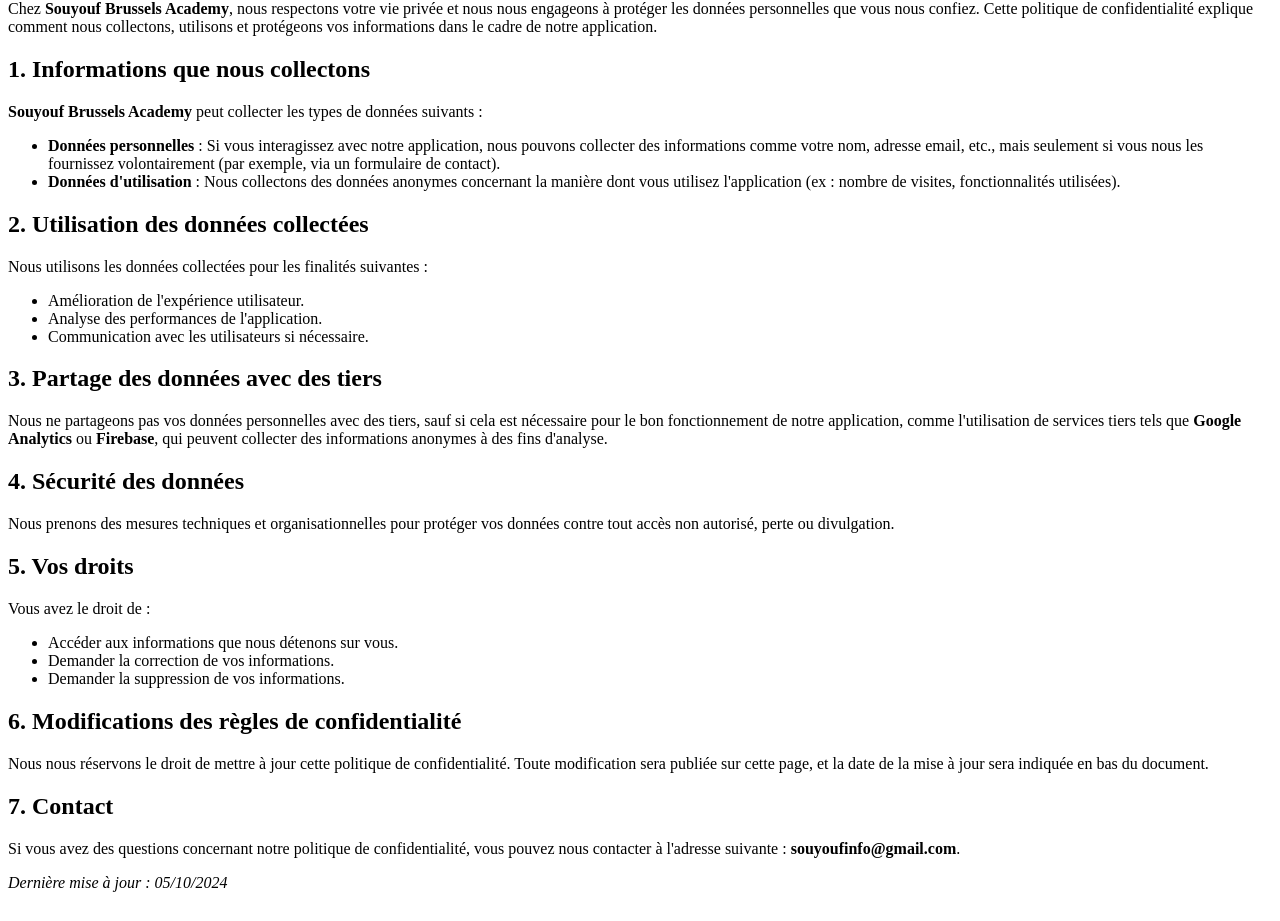
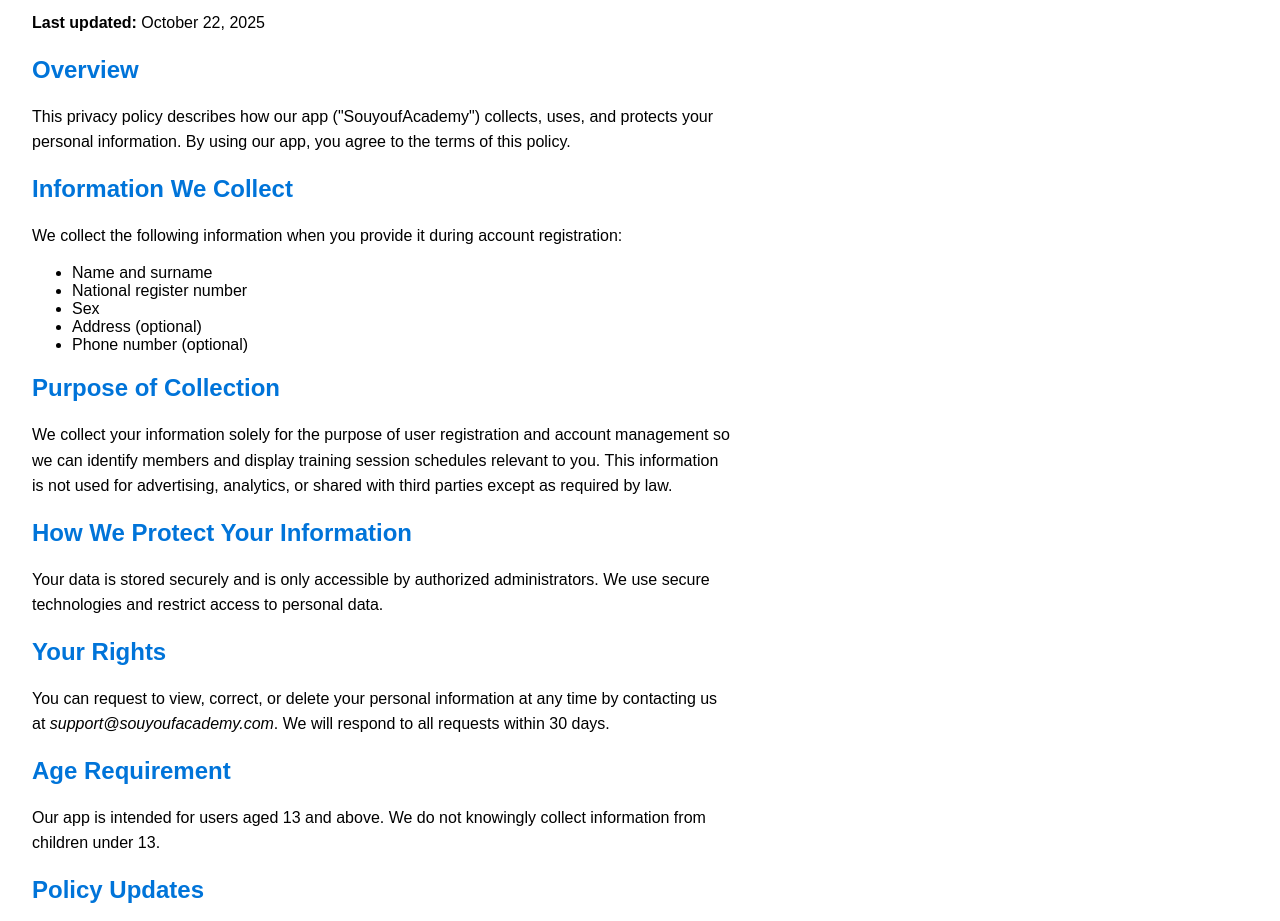
Before and after one commit to gil-depuyt/Privacy_Policy_Souyouf_Academy, a plain HTML site: page index.html in a window 1280 px wide. Shown: the part 80-1001 px from the top of the page. Drawn offline with Linux system fonts and the light colour scheme.

Commit message:
updated commit

```diff
--- a/index.html
+++ b/index.html
@@ -1,51 +1,47 @@
 <!DOCTYPE html>
-<html lang="fr">
+<html lang="en">
 <head>
-    <meta charset="UTF-8">
-    <meta name="viewport" content="width=device-width, initial-scale=1.0">
-    <meta http-equiv="X-UA-Compatible" content="ie=edge">
-    <title>Règles de Confidentialité - Souyouf Brussels Academy</title>
+  <meta charset="UTF-8">
+  <title>Privacy Policy</title>
+  <style>
+    body { font-family: Arial, sans-serif; margin: 2em; max-width: 700px; }
+    h1, h2 { color: #0074D9; }
+    p { line-height: 1.6; }
+  </style>
 </head>
 <body>
-    <h1>Règles de Confidentialité - Souyouf Brussels Academy</h1>
+  <h1>Privacy Policy</h1>
+  <p><strong>Last updated:</strong> October 22, 2025</p>
 
-    <p>Chez <strong>Souyouf Brussels Academy</strong>, nous respectons votre vie privée et nous nous engageons à protéger les données personnelles que vous nous confiez. Cette politique de confidentialité explique comment nous collectons, utilisons et protégeons vos informations dans le cadre de notre application.</p>
+  <h2>Overview</h2>
+  <p>This privacy policy describes how our app ("SouyoufAcademy") collects, uses, and protects your personal information. By using our app, you agree to the terms of this policy.</p>
 
-    <h2>1. Informations que nous collectons</h2>
-    <p><strong>Souyouf Brussels Academy</strong> peut collecter les types de données suivants :</p>
-    <ul>
-        <li><strong>Données personnelles</strong> : Si vous interagissez avec notre application, nous pouvons collecter des informations comme votre nom, adresse email, etc., mais seulement si vous nous les fournissez volontairement (par exemple, via un formulaire de contact).</li>
-        <li><strong>Données d'utilisation</strong> : Nous collectons des données anonymes concernant la manière dont vous utilisez l'application (ex : nombre de visites, fonctionnalités utilisées).</li>
-    </ul>
+  <h2>Information We Collect</h2>
+  <p>We collect the following information when you provide it during account registration:</p>
+  <ul>
+    <li>Name and surname</li>
+    <li>National register number</li>
+    <li>Sex</li>
+    <li>Address (optional)</li>
+    <li>Phone number (optional)</li>
+  </ul>
 
-    <h2>2. Utilisation des données collectées</h2>
-    <p>Nous utilisons les données collectées pour les finalités suivantes :</p>
-    <ul>
-        <li>Amélioration de l'expérience utilisateur.</li>
-        <li>Analyse des performances de l'application.</li>
-        <li>Communication avec les utilisateurs si nécessaire.</li>
-    </ul>
+  <h2>Purpose of Collection</h2>
+  <p>We collect your information solely for the purpose of user registration and account management so we can identify members and display training session schedules relevant to you. This information is not used for advertising, analytics, or shared with third parties except as required by law.</p>
 
-    <h2>3. Partage des données avec des tiers</h2>
-    <p>Nous ne partageons pas vos données personnelles avec des tiers, sauf si cela est nécessaire pour le bon fonctionnement de notre application, comme l'utilisation de services tiers tels que <strong>Google Analytics</strong> ou <strong>Firebase</strong>, qui peuvent collecter des informations anonymes à des fins d'analyse.</p>
+  <h2>How We Protect Your Information</h2>
+  <p>Your data is stored securely and is only accessible by authorized administrators. We use secure technologies and restrict access to personal data.</p>
 
-    <h2>4. Sécurité des données</h2>
-    <p>Nous prenons des mesures techniques et organisationnelles pour protéger vos données contre tout accès non autorisé, perte ou divulgation.</p>
+  <h2>Your Rights</h2>
+  <p>You can request to view, correct, or delete your personal information at any time by contacting us at <em>support@souyoufacademy.com</em>. We will respond to all requests within 30 days.</p>
 
-    <h2>5. Vos droits</h2>
-    <p>Vous avez le droit de :</p>
-    <ul>
-        <li>Accéder aux informations que nous détenons sur vous.</li>
-        <li>Demander la correction de vos informations.</li>
-        <li>Demander la suppression de vos informations.</li>
-    </ul>
+  <h2>Age Requirement</h2>
+  <p>Our app is intended for users aged 13 and above. We do not knowingly collect information from children under 13.</p>
 
-    <h2>6. Modifications des règles de confidentialité</h2>
-    <p>Nous nous réservons le droit de mettre à jour cette politique de confidentialité. Toute modification sera publiée sur cette page, et la date de la mise à jour sera indiquée en bas du document.</p>
+  <h2>Policy Updates</h2>
+  <p>This policy may be updated from time to time. We encourage you to review it periodically. Any changes will be published on this page.</p>
 
-    <h2>7. Contact</h2>
-    <p>Si vous avez des questions concernant notre politique de confidentialité, vous pouvez nous contacter à l'adresse suivante : <strong>souyoufinfo@gmail.com</strong>.</p>
-
-    <p><em>Dernière mise à jour : 05/10/2024</em></p>
+  <h2>Contact</h2>
+  <p>If you have any questions regarding this privacy policy, contact us at <em>support@souyoufacademy.com</em>.</p>
 </body>
 </html>
```
